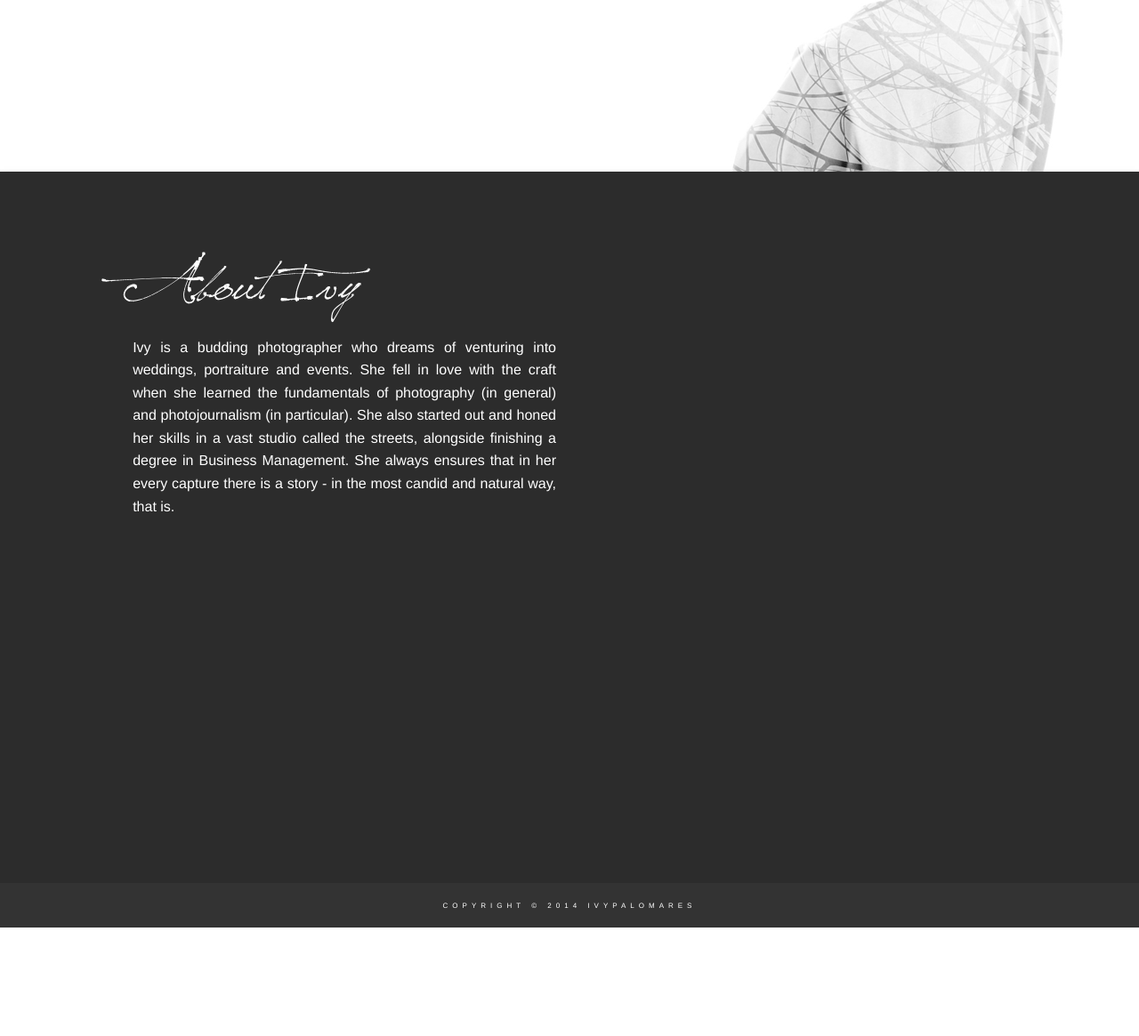
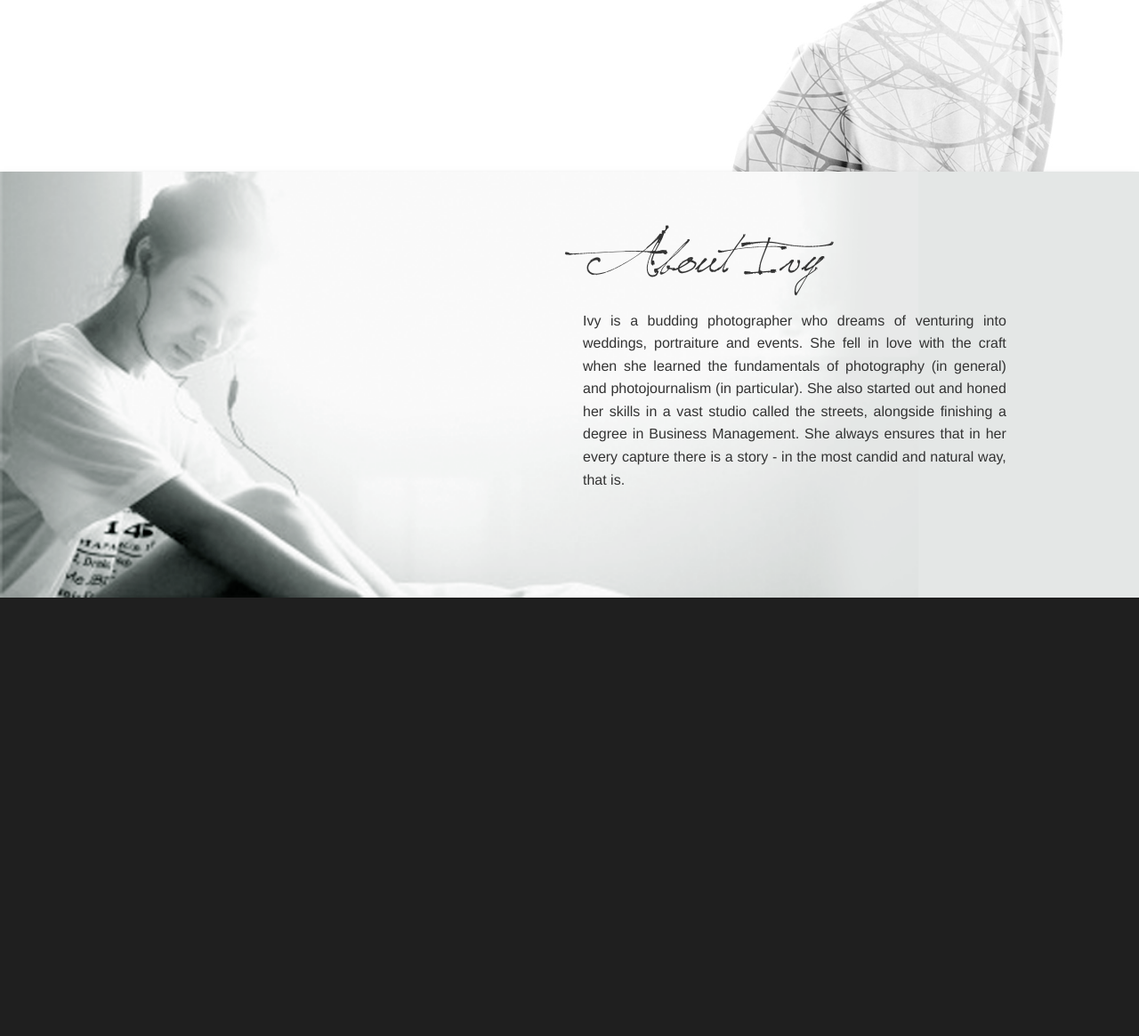
Before and after one commit to lylekaiklian/binibiningivy, a plain HTML site: page index.html in a window 1280 px wide. Shown: the part 607-1772 px from the top of the page at 89% size. Before the commit the page ends 1650 px from the top, so only its background shows below. Drawn offline with nearby package versions, Linux system fonts and the light colour scheme.

Commit message:
about me

```diff
--- a/css/main.css
+++ b/css/main.css
@@ -45,8 +45,8 @@ background: #ffffff !important;
 }
 
 #custom-nav a {
-	font-family: 'Oswald', sans-serif;
-	text-transform: uppercase;
+	font-family: saint-andrews;
+	text-transform: lowercase;
 	font-size: 15pt;
 }
 
@@ -124,12 +124,11 @@ hr {
 }
 
 #second {
-	background: #2c2c2c;
-	/*background: url(http://api.thumbr.it/whitenoise-361x370.png?background=#0f0f0fff&noise=626262&density=36&opacity=23);*/
-	/*background: url(../img/bg.jpg);*/
-	/*background-repeat: no-repeat;*/
-	height: 800px;
-	padding-top: 80px;
+	background-size: cover;
+	background: url(../img/ivy-bg-2.png);
+	background-repeat: no-repeat;
+	height: auto;
+	padding-top: 50px;
 	padding-bottom: 100px;
 
 	-webkit-box-shadow: 0 5px 10px -4px #131313;
@@ -142,8 +141,18 @@ hr {
 	color: #ffffff;
 }
 
+.custom-text-dark {
+	text-align: justify;
+	color: #333333;
+}
+
 .div-title-white {
 	color: #ffffff;
+	font-size: 50pt;
+}
+
+.div-title-dark {
+	color: #333333;
 	font-size: 50pt;
 }
 
@@ -188,7 +197,7 @@ hr {
 }
 
 #third {
-	height: auto;
+	height: 800px;
 	padding-top: 80px;
 	padding-bottom: 100px;
 	background-color: #1f1f1f;
--- a/index.html
+++ b/index.html
@@ -45,16 +45,22 @@
       <span class='large-5 columns sub-font'>Wedding Photographer</span>
     </div>
 
-    <div id="second" class="large-12 columns">
+    <div id="second" class="large-12 columns" style='background-size: cover;'>
       <div class='large-10 columns large-offset-1'>
-        <h3 class='custom-font div-title-white'>About Ivy</h3>
-        <p class='large-6 columns custom-text-white'> Ivy is a budding photographer who dreams of venturing into weddings, portraiture and events.
+        <div class='large-6 columns large-offset-6'>
+          <h3 class='custom-font div-title-dark'>About Ivy</h3>
+          <p class='custom-text-dark'> Ivy is a budding photographer who dreams of venturing into weddings, portraiture and events.
+          She fell in love with the craft when she learned the fundamentals of photography (in general) and photojournalism (in particular). She also started out and honed her skills in a vast studio called the streets, alongside finishing a degree in Business Management. She always ensures that in her every capture there is a story - in the most candid and natural way, that is.
+          </p>
+        </div>
+      </div>
+    </div>
 
-She fell in love with the craft when she learned the fundamentals of photography (in general) and photojournalism (in particular). She also started out and honed her skills in a vast studio called the streets, alongside finishing a degree in Business Management. She always ensures that in her every capture there is a story - in the most candid and natural way, that is.
-        </p>
-      </div>
+    <div id="third" class="large-12 columns" style='background-size: cover;'>
 
     </div>
+
+
 
 
     <div id="footer" class="large-12 columns text-center">
```
Also changed, not shown: img/ivy-bg-2.png (added).
